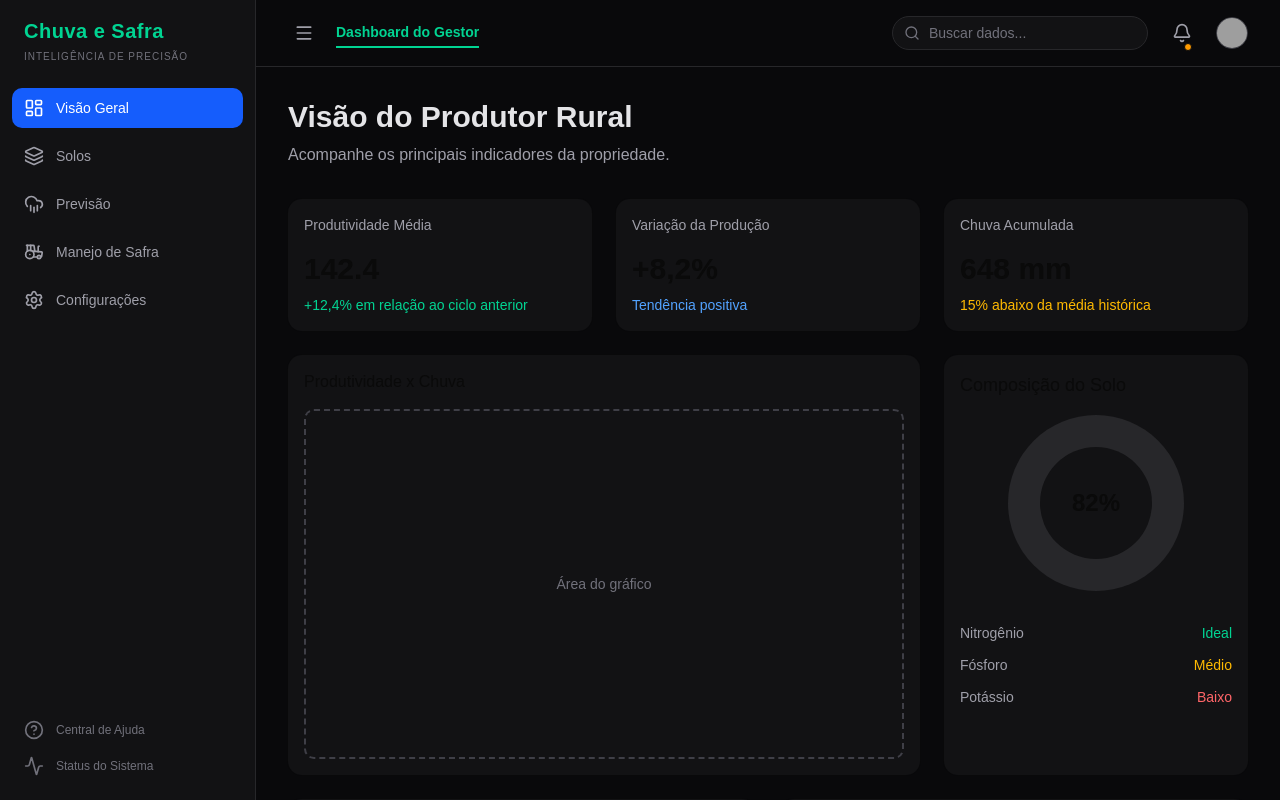
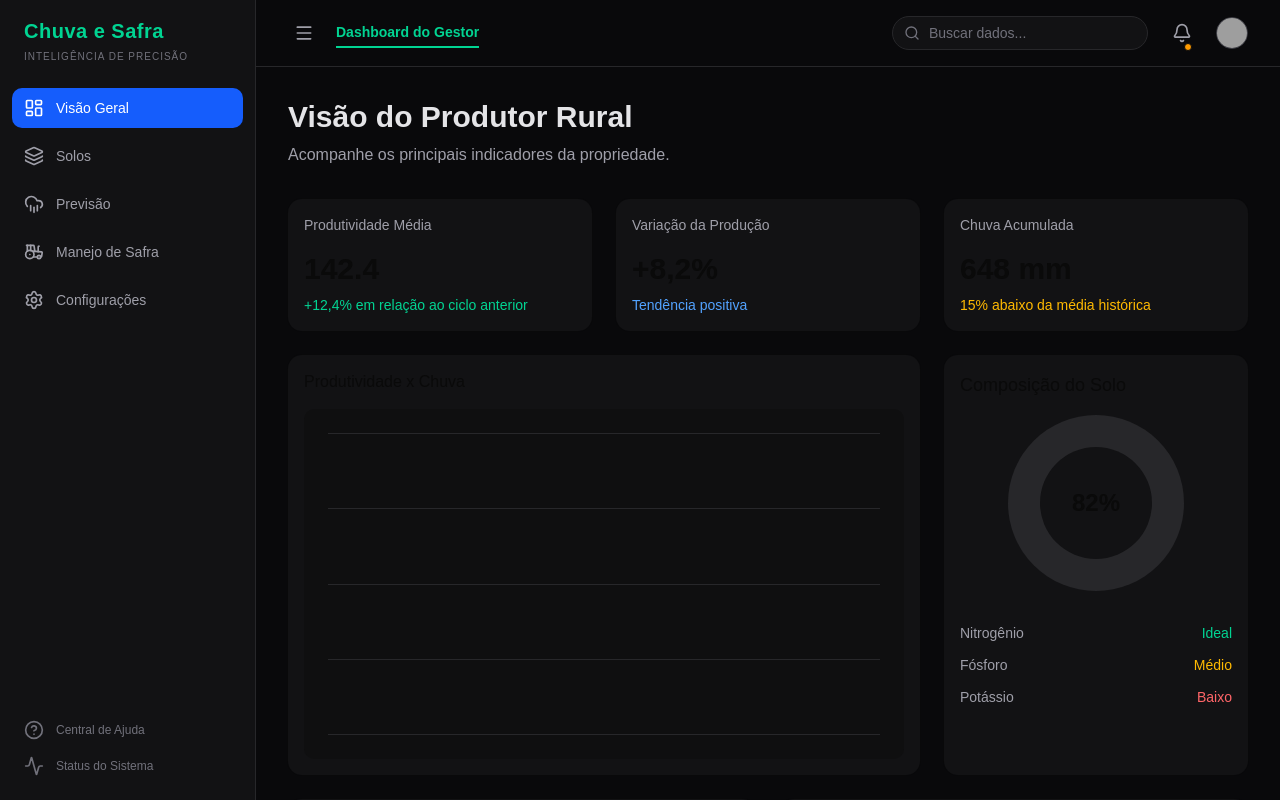
Before and after one commit to codevdu/Demeter, a Next.js app in the folder frontend/: page /produtor in a window 1280 px wide. Built offline with nearby package versions, Linux system fonts and the light colour scheme; grey boxes are pictures that could not be loaded.

Commit message:
feat: adiciona grade de fundo do gráfico

```diff
--- a/frontend/src/components/produtor/ChartSection.tsx
+++ b/frontend/src/components/produtor/ChartSection.tsx
@@ -13,8 +13,20 @@ export function ChartSection() {
       </CardHeader>
 
       <CardContent>
-        <div className="h-[350px] border-2 border-dashed border-zinc-700 rounded-lg flex items-center justify-center text-zinc-500">
-          Área do gráfico
+        <div className="relative h-[350px] rounded-lg bg-[#0f0f10] overflow-hidden">
+
+            {/* linhas horizontais */}
+
+            <div className="absolute inset-0 flex flex-col justify-between p-6">
+
+                <div className="border-b border-zinc-800"></div>
+                <div className="border-b border-zinc-800"></div>
+                <div className="border-b border-zinc-800"></div>
+                <div className="border-b border-zinc-800"></div>
+                <div className="border-b border-zinc-800"></div>
+
+            </div>
+
         </div>
       </CardContent>
     </Card>
```
